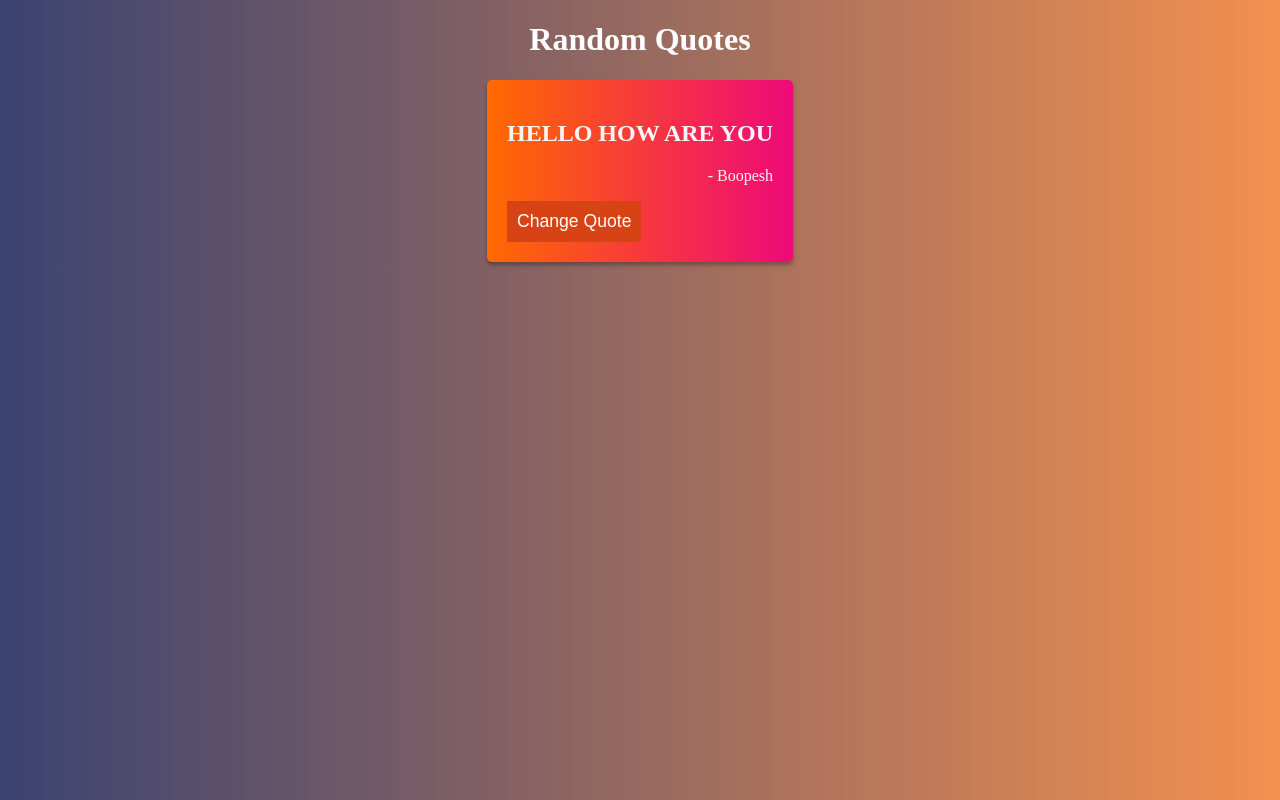
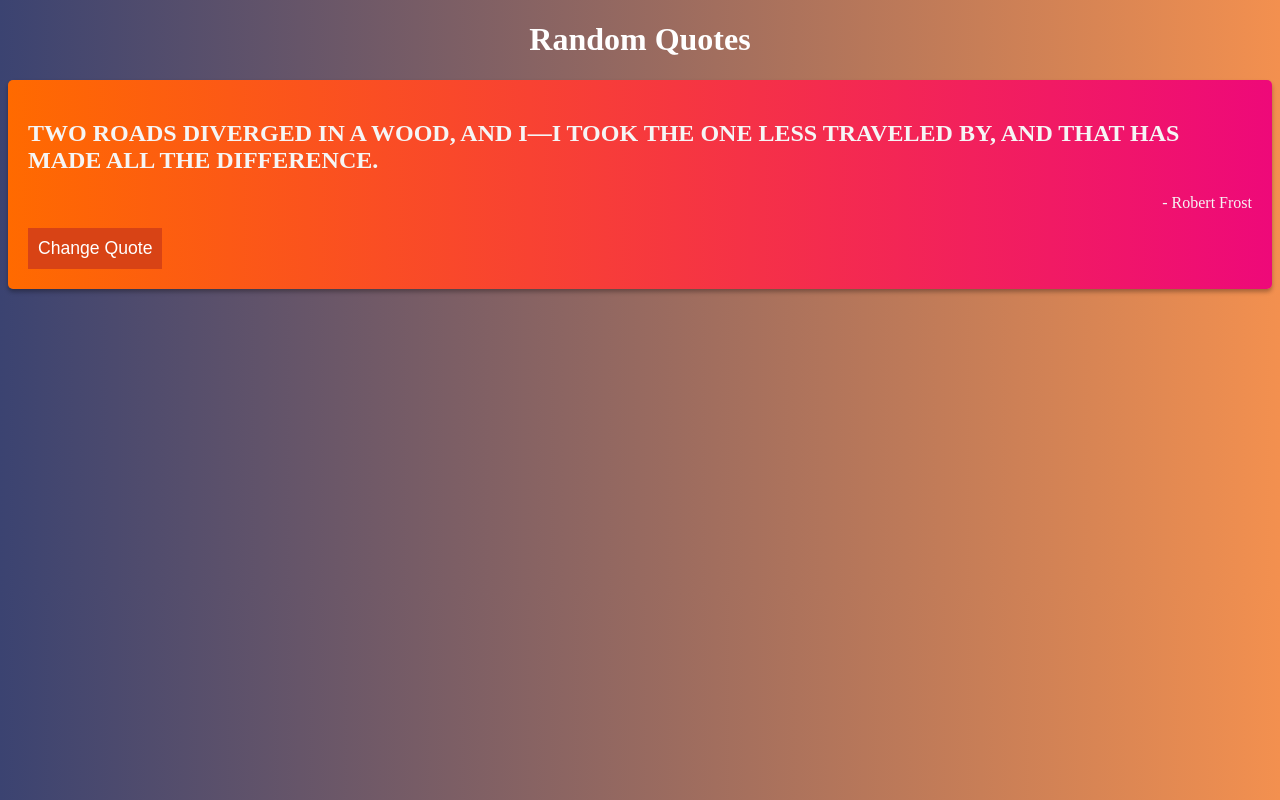
Before and after one commit to boopeshmahendran/random-quotes, a React (Create React App) app: page / in a window 1280 px wide. Built offline with nearby package versions, Linux system fonts and the light colour scheme.

Commit message:
Added initial quote in componentWillMount lifecycle method

```diff
--- a/src/App.js
+++ b/src/App.js
@@ -8,12 +8,9 @@ import './App.css';
 class App extends Component {
   constructor(props) {
       super(props);
-      this.state = {
-          quote: {
-              quote: "hello how are you",
-              author: "boopesh"
-          }
-      };
+  }
+  componentWillMount() {
+      this.changeQuote();
   }
   changeQuote() {
       var randQuote = quotes[Math.floor(Math.random() * quotes.length)];
```
